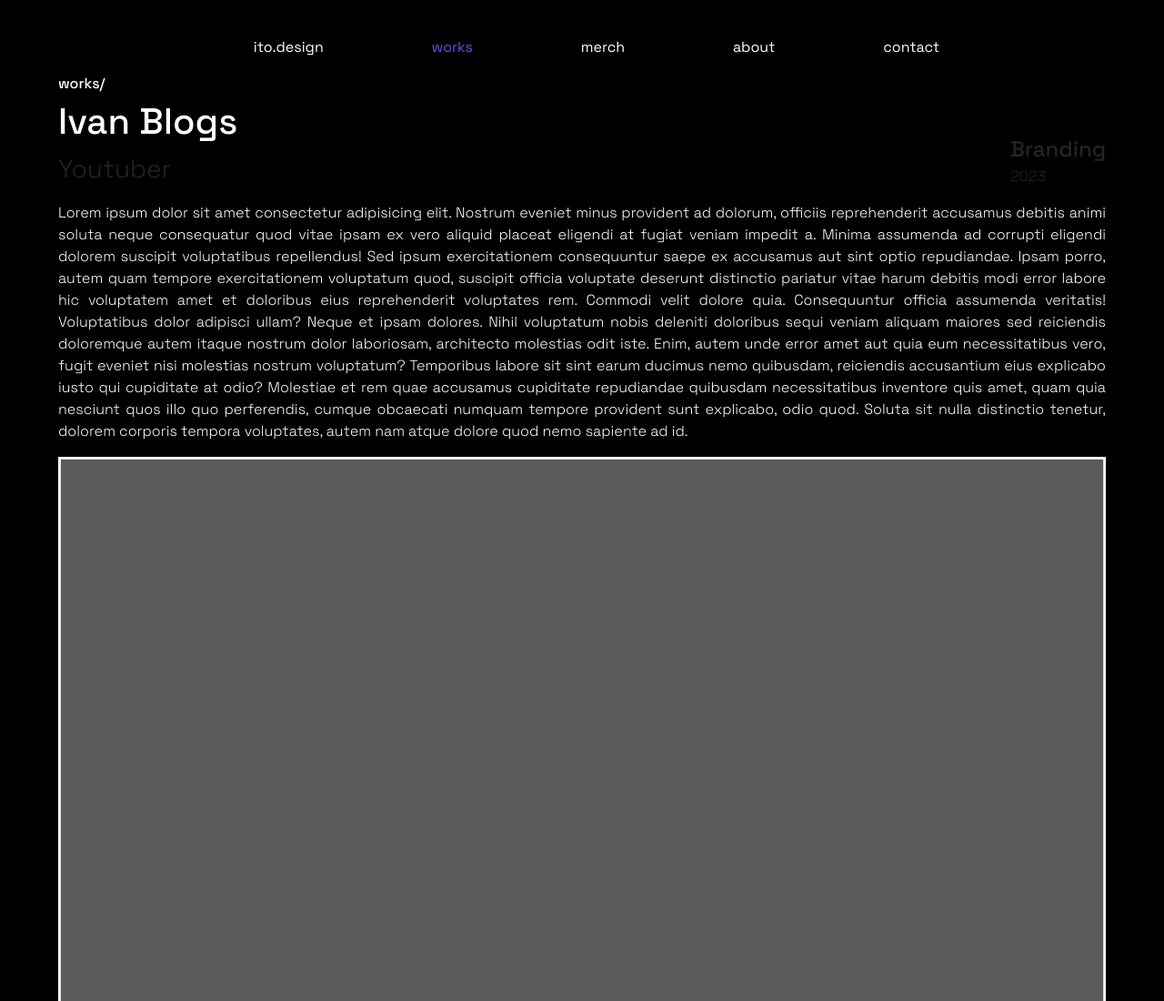
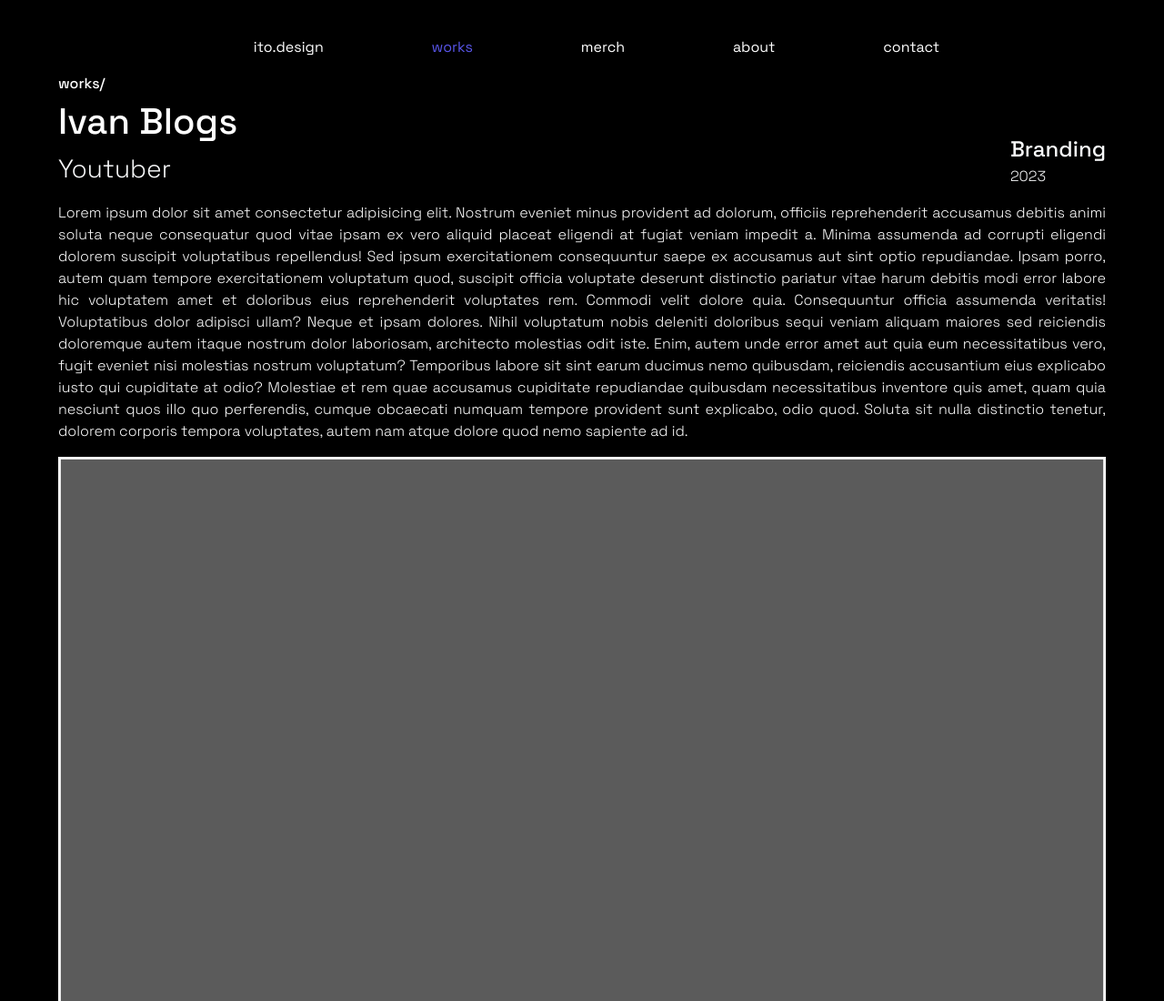
Before and after one commit to E11101101/PreEntrega2-EnzoFSad, a plain HTML site: page sections/ivanblogs.html in a window 1280 px wide. Shown: the top 1100 px of the page at 91% size. Drawn offline with nearby package versions, Linux system fonts and the light colour scheme.

Commit message:
correcciones

```diff
--- a/sections/ivanblogs.html
+++ b/sections/ivanblogs.html
@@ -24,11 +24,11 @@
         <ul class="lista1">
             <li class="fw-medium"><a href="./works.html">works/</a></li>
             <li class="fw-medium fs-1"><a href="#">Ivan Blogs</a></li>
-            <li class="fw-light fs-3">Youtuber</li>
+            <li class="fw-light fs-3 text-light">Youtuber</li>
         </ul>
         <ul class="align-self-end lista2">
-            <li class="fw-medium fs-4">Branding</li>
-            <li class="fw-light">2023</li>
+            <li class="fw-medium fs-4 text-light">Branding</li>
+            <li class="fw-light text-light">2023</li>
         </ul>
     </div>
     <p class="description mx-auto fw-light">Lorem ipsum dolor sit amet consectetur adipisicing elit. Nostrum eveniet
--- a/style.css
+++ b/style.css
@@ -22,6 +22,7 @@
     width: 90%;
     height: 26.5vw;
     font-size: 26.5vw;
+    margin-top: 12vh;
 }
 .color1{
     color: white;
```
